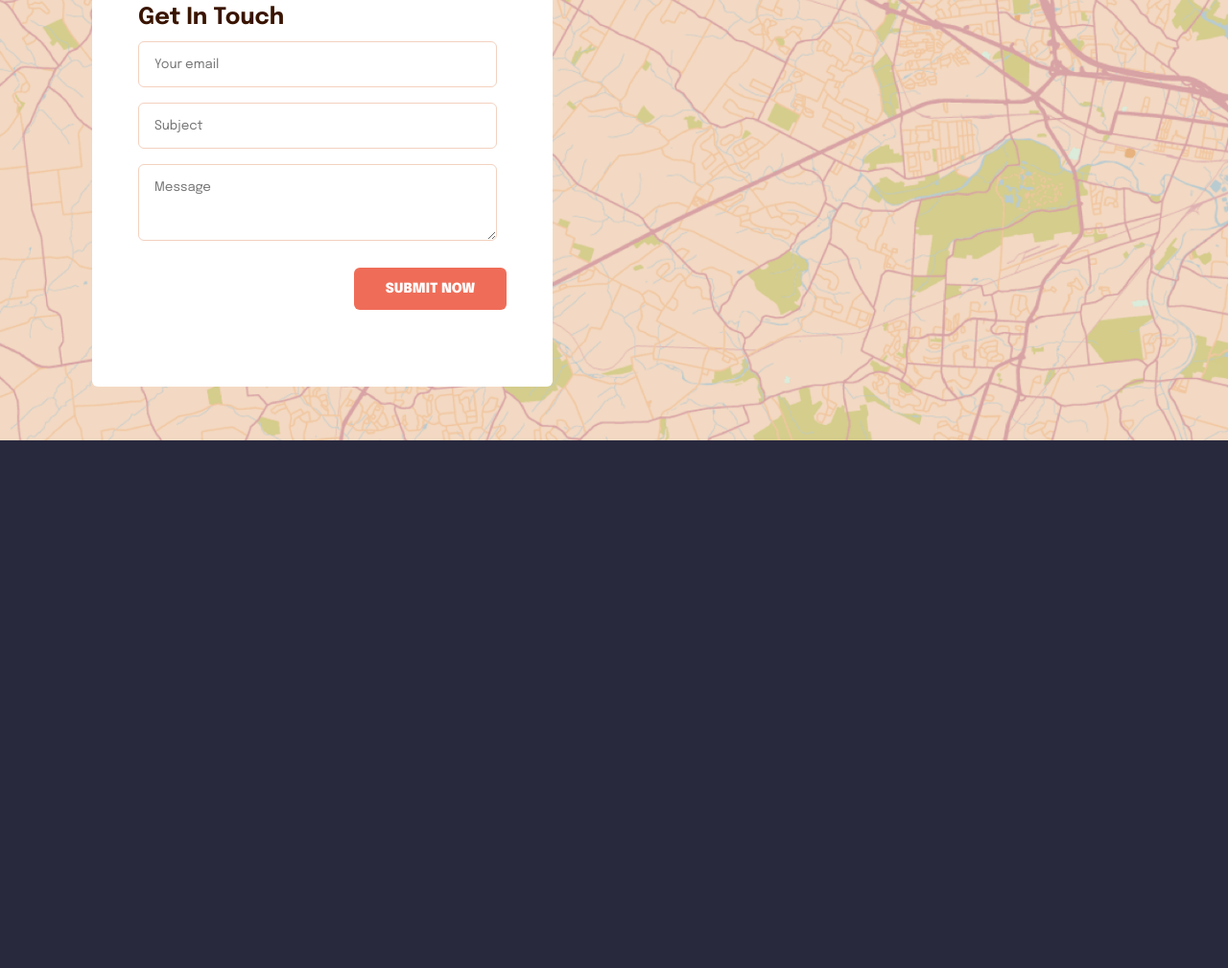
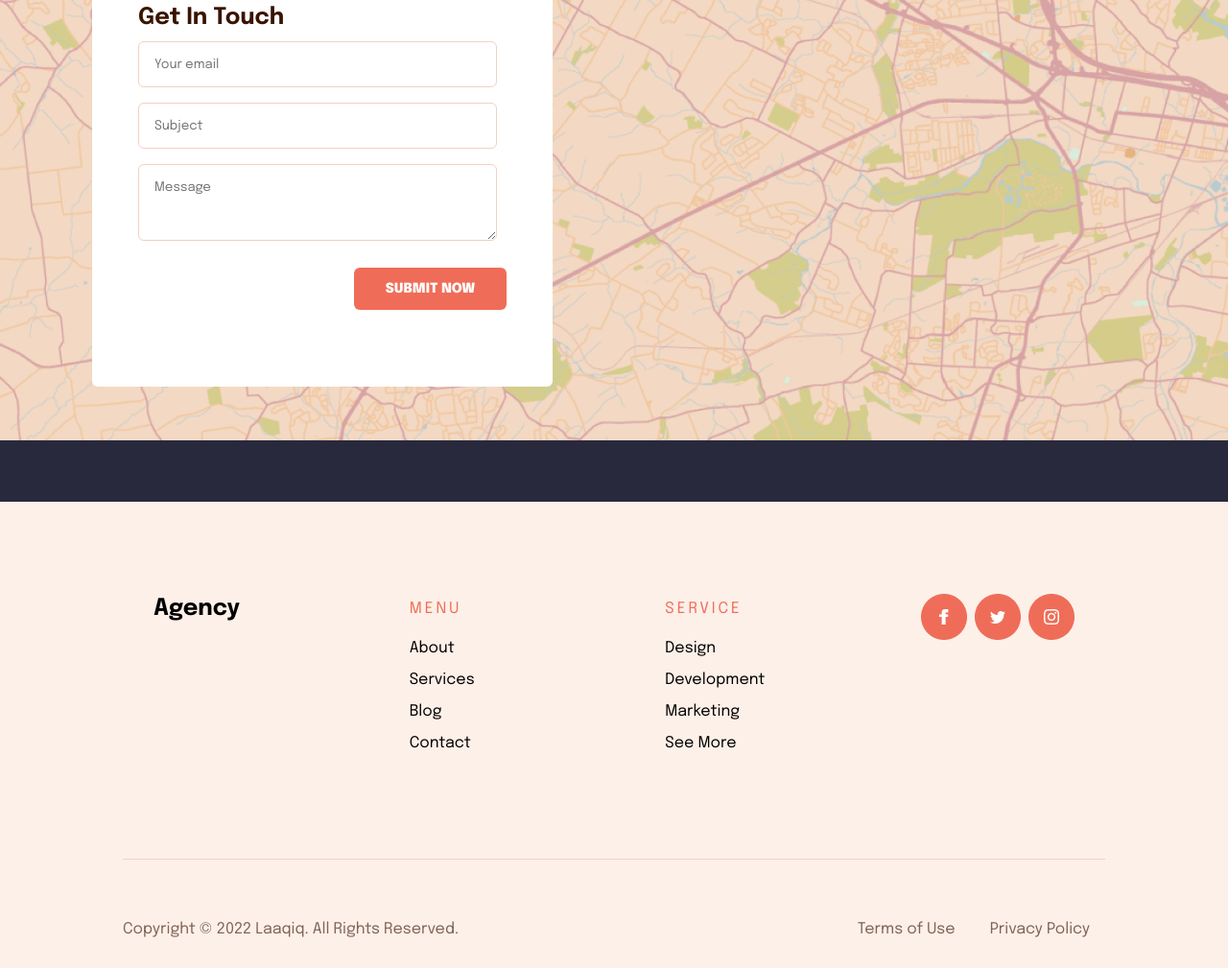
Before and after one commit to Kaushall-raut/Theemwiz-assignment, a plain HTML site: page index.html in a window 1280 px wide. Shown: the part 7437-8446 px from the top of the page at 96% size. Before the commit the page ends 7896 px from the top, so only its background shows below. Drawn offline with Linux system fonts and the light colour scheme.

Commit message:
added footer section

```diff
--- a/index.html
+++ b/index.html
@@ -400,6 +400,44 @@ Questions</h3>
     </div>
    </section>
 <!-- contact section  end     -->
+
+
+<!-- footer section  start     -->
+   <section class="footer ">
+    <div class="grid footer-link container">
+<div><h4>agency</h4></div>
+<div>
+  <h5>menu</h5>
+  <p>about</p>
+  <p>services</p>
+  <p>blog</p>
+  <p>contact</p>
+</div>
+<div>
+  <h5>service</h5>
+  <p>design</p>
+  <p>development</p>
+  <p>marketing</p>
+  <p>see more</p>
+
+</div>
+<div>
+  <img src="./src/images/social.png" alt="">
+</div>
+    </div>
+    <!-- <hr /> -->
+    <div class="footer-border container"></div>
+
+
+    <div class="container footer-last">
+      <div>Copyright © 2022 Laaqiq. All Rights Reserved.</div>
+      <div>
+        <span>Terms of Use</span>
+        <span>Privacy Policy</span>
+      </div>
+    </div>
+   </section>
+<!--footer section   end     -->
 </body>
 
 </html>
--- a/style.css
+++ b/style.css
@@ -793,3 +793,43 @@ z-index: -1;
     align-items: center ;
   }
 }
+
+.footer{
+  height: auto;
+  min-height: 15rem;
+  margin-top: 15rem;
+  background-color:#fdf0e9;
+}
+.footer-link{
+  grid-template-columns: repeat(4,1fr);
+  padding: 6rem 2rem;
+  gap: 8rem;
+
+  h4{
+    text-transform: capitalize;
+    font-weight: 700;
+    font-size: 24px;
+    line-height: 32px;
+  }
+  p{
+    text-transform: capitalize;
+    margin: 1rem 0;
+  }
+}
+
+.footer-border{
+  border-top: 1px solid #F3D1BF;
+  height: 1rem;
+  padding: 1rem;
+}
+.footer-last{
+  display: flex;
+  justify-content: space-between;
+  padding: 2rem 0;
+  div{
+    color: #391400A3;
+  }
+  span{
+    margin: 1rem;
+  }
+}
```
Also changed, not shown: src/images/social.png (added).
